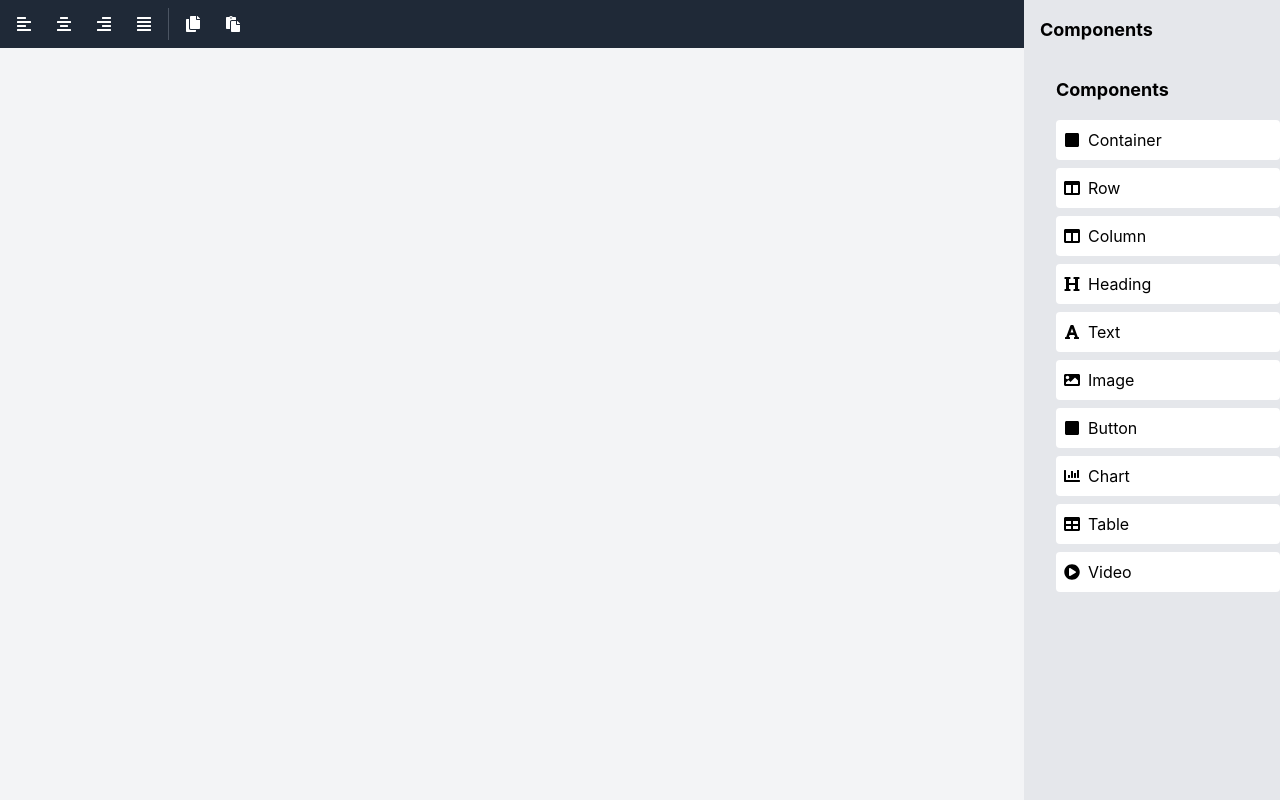
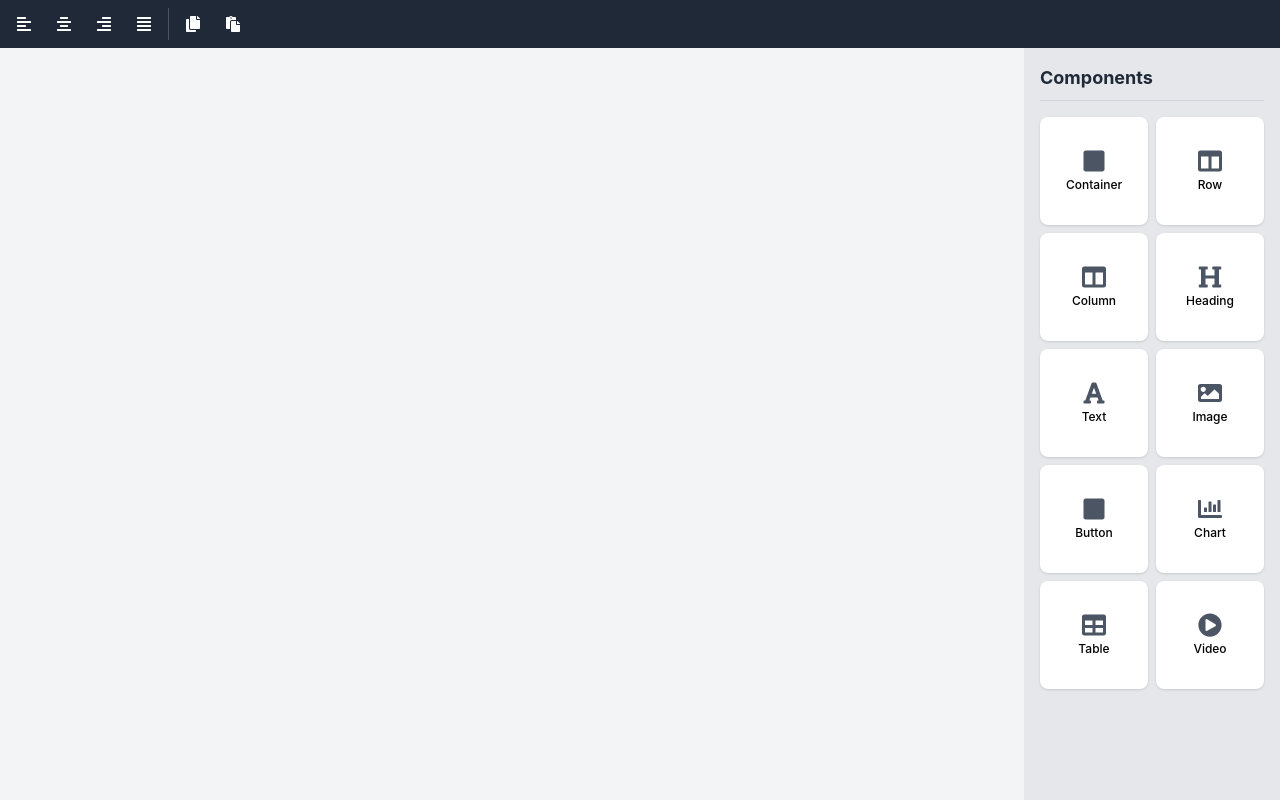
Before and after one commit to cyberjungle-io/subconnect, a React (Create React App) app: page / in a window 1280 px wide. Built offline with nearby package versions, Linux system fonts and the light colour scheme.

Commit message:
Added button to view component pallet and updated styling

```diff
--- a/src/components/Components/ComponentPalette.jsx
+++ b/src/components/Components/ComponentPalette.jsx
@@ -15,21 +15,21 @@ const DraggableComponent = ({ type, icon: Icon, label }) => {
   return (
     <div
       ref={drag}
-      className={`flex items-center p-2 bg-white rounded hover:bg-gray-100 cursor-move ${
+      className={`flex flex-col items-center justify-center p-2 bg-white rounded-lg shadow hover:shadow-md hover:bg-blue-50 cursor-move ${
         isDragging ? 'opacity-50' : ''
-      }`}
+      } w-full aspect-square transition-all duration-200`}
     >
-      <Icon className="mr-2" />
-      <span>{label}</span>
+      <Icon className="text-2xl mb-1 text-gray-600" />
+      <span className="text-xs font-medium text-center truncate w-full">{label}</span>
     </div>
   );
 };
 
 const ComponentPalette = () => {
   return (
-    <div className="w-64 bg-gray-200 p-4">
-      <h2 className="text-lg font-bold mb-4">Components</h2>
-      <div className="space-y-2">
+    <div className="space-y-4">
+      <h2 className="text-lg font-bold text-gray-800 pb-2 border-b border-gray-300">Components</h2>
+      <div className="grid grid-cols-2 gap-2">
         {Object.entries(componentTypes).map(([key, type]) => {
           const config = componentConfig[type];
           return (
--- a/src/components/Editor/Canvas.jsx
+++ b/src/components/Editor/Canvas.jsx
@@ -1,8 +1,8 @@
-import React, { useRef } from 'react';
+import React, { useRef, useCallback } from 'react';
 import { useDrop } from 'react-dnd';
 import ComponentRenderer from '../Components/ComponentRenderer';
 
-const Canvas = ({ components, selectedIds, onSelectComponent, onUpdateComponent, onAddComponent, onMoveComponent }) => {
+const Canvas = ({ components, selectedIds, onSelectComponent, onClearSelection, onUpdateComponent, onAddComponent, onMoveComponent }) => {
   const canvasRef = useRef(null);
 
   const [, drop] = useDrop({
@@ -52,6 +52,12 @@ const Canvas = ({ components, selectedIds, onSelectComponent, onUpdateComponent,
     },
   });
 
+  const handleCanvasClick = useCallback((event) => {
+    if (event.target === canvasRef.current) {
+      onClearSelection();
+    }
+  }, [onClearSelection]);
+
 
   return (
     <div
@@ -61,6 +67,7 @@ const Canvas = ({ components, selectedIds, onSelectComponent, onUpdateComponent,
       }}
       className="canvas-area relative w-full h-full bg-gray-100 overflow-auto"
       style={{ minHeight: '500px' }}
+      onClick={handleCanvasClick}
     >
       {components.map(component => (
         <ComponentRenderer
--- a/src/components/Editor/MainEditor.jsx
+++ b/src/components/Editor/MainEditor.jsx
@@ -59,6 +59,10 @@ const MainEditor = () => {
     }
   };
 
+  const handleClearSelection = () => {
+    dispatch(setSelectedIds([]));
+  };
+
   const handleAlign = (alignment) => {
     dispatch(alignComponents(alignment));
   };
@@ -99,10 +103,13 @@ const MainEditor = () => {
             onCopy={handleCopy}
             onPaste={handlePaste}
           />
+          <div className="flex flex-grow overflow-hidden">
+          <div className="flex-grow overflow-auto">
           <Canvas
             components={components}
             selectedIds={selectedIds}
             onSelectComponent={handleSelectComponent}
+            onClearSelection={handleClearSelection}
             onUpdateComponent={handleUpdateComponent}
             onAddComponent={handleAddComponent}
             onMoveComponent={handleMoveComponent}
@@ -114,7 +121,7 @@ const MainEditor = () => {
           onDeleteComponent={handleDeleteComponent}
           onAddChildComponent={handleAddComponent}
           onAddComponent={handleAddComponent}
-        />
+        /></div></div>
       </div>
     </DndProvider>
   );
--- a/src/components/Editor/PropertiesPanel.jsx
+++ b/src/components/Editor/PropertiesPanel.jsx
@@ -1,16 +1,23 @@
-import React from 'react';
+import React, {useState, useEffect} from 'react';
 import ReChartProperties from '../Components/ReCharts/ReChartProperties';
 import ChartStyleOptions from '../Components/ReCharts/ChartStyleOptions';
 import HeadingProperties from '../Components/Typography/HeadingProperties';
 import PropertyTabs from './PropertyTabs';
 import ComponentPalette from '../Components/ComponentPalette';
+import { FaThLarge } from 'react-icons/fa';
 
 
 const PropertiesPanel = ({ selectedComponent, onUpdateComponent, onDeleteComponent }) => {
-  if (!selectedComponent) {
+  const [showComponentPalette, setShowComponentPalette] = useState(false);
+  useEffect(() => {
+    if (selectedComponent) {
+      setShowComponentPalette(false);
+    }
+  }, [selectedComponent]);
+
+  if (!selectedComponent && !showComponentPalette) {
     return (
-      <div className="w-64 bg-gray-200 p-4">
-        <h2 className="text-lg font-bold mb-4">Components</h2>
+      <div className="w-64 bg-gray-200 p-4 overflow-y-auto">
         <ComponentPalette />
       </div>
     );
@@ -98,27 +105,39 @@ const PropertiesPanel = ({ selectedComponent, onUpdateComponent, onDeleteCompone
   };
 
   return (
-    <div className="w-64 bg-gray-200 p-4">
-
-          <h2 className="text-lg font-bold mb-4">Properties</h2>
-          <div className="space-y-4">
+    <div className="w-64 bg-gray-200 p-4 overflow-y-auto">
+    {showComponentPalette ? (
+      <ComponentPalette />
+    ) : (
+      <>
+        <div className="flex justify-between items-center mb-4">
+        <h2 className="text-lg font-bold text-gray-800 pb-2 border-b border-gray-300">Properties</h2>
+          <button
+            onClick={() => setShowComponentPalette(true)}
+            className="p-2 bg-blue-500 text-white rounded-full hover:bg-blue-600 focus:outline-none focus:ring-2 focus:ring-blue-500 focus:ring-opacity-50"
+            title="Show Component Palette"
+          >
+            <FaThLarge />
+          </button>
+        </div>
+        <div className="space-y-6">
           <div>
-              <label className="block text-sm font-medium text-gray-700">Type</label>
-              <input type="text" value={selectedComponent.type} disabled className="mt-1 block w-full px-3 py-2 bg-gray-100 border border-gray-300 rounded-md shadow-sm focus:outline-none focus:ring-indigo-500 focus:border-indigo-500" />
+            <label className="block text-sm font-medium text-gray-700 mb-1">Type</label>
+            <input type="text" value={selectedComponent.type} disabled className="block w-full px-3 py-2 bg-gray-100 border border-gray-300 rounded-md shadow-sm focus:outline-none focus:ring-indigo-500 focus:border-indigo-500" />
           </div>
           {renderComponentProperties()}
           <div>
-              <label className="block text-sm font-medium text-gray-700">Width</label>
-              <input type="text" name="width" value={selectedComponent.style.width} onChange={handleStyleChange} className="mt-1 block w-full px-3 py-2 bg-white border border-gray-300 rounded-md shadow-sm focus:outline-none focus:ring-indigo-500 focus:border-indigo-500" />
+            <label className="block text-sm font-medium text-gray-700 mb-1">Width</label>
+            <input type="text" name="width" value={selectedComponent.style.width} onChange={handleStyleChange} className="block w-full px-3 py-2 bg-gray-100 border border-gray-300 rounded-md shadow-sm focus:outline-none focus:ring-indigo-500 focus:border-indigo-500" />
           </div>
           <div>
-              <label className="block text-sm font-medium text-gray-700">Height</label>
-              <input type="text" name="height" value={selectedComponent.style.height} onChange={handleStyleChange} className="mt-1 block w-full px-3 py-2 bg-white border border-gray-300 rounded-md shadow-sm focus:outline-none focus:ring-indigo-500 focus:border-indigo-500" />
+            <label className="block text-sm font-medium text-gray-700 mb-1">Height</label>
+            <input type="text" name="height" value={selectedComponent.style.height} onChange={handleStyleChange} className="block w-full px-3 py-2 bg-gray-100 border border-gray-300 rounded-md shadow-sm focus:outline-none focus:ring-indigo-500 focus:border-indigo-500" />
           </div>
-            <button onClick={() => onDeleteComponent(selectedComponent.id)} className="w-full px-4 py-2 bg-red-500 text-white rounded hover:bg-red-600">Delete Component</button>
+          <button onClick={() => onDeleteComponent(selectedComponent.id)} className="w-full px-4 py-2 bg-red-500 text-white rounded hover:bg-red-600 focus:outline-none focus:ring-2 focus:ring-red-500 focus:ring-opacity-50">Delete Component</button>
         </div>
-
-
+      </>
+    )}
   </div>
   );
 };
```
Lines whose indentation alone changed are shown as unchanged.
